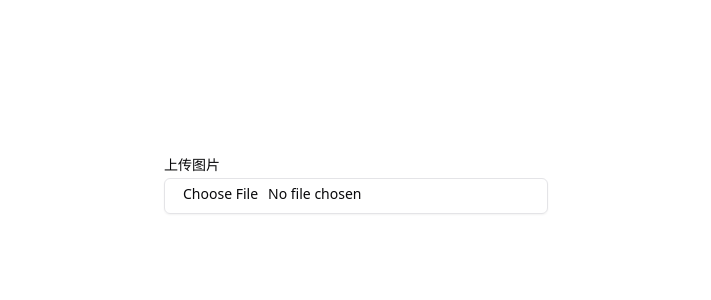
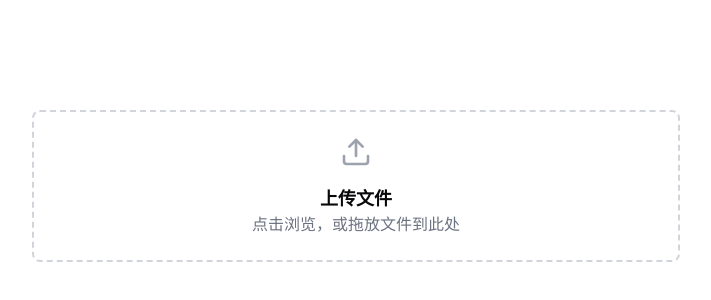
Before and after one commit to jonathanhu237/droplet-processing-app, a React (Vite) app in the folder frontend/: page / in a window 1280 px wide. Shown: the part 214-514 px from the top of the page, without its empty margins (284-995 px from the left). Built offline with nearby package versions, Linux system fonts and the light colour scheme.

Commit message:
feat: add file upload component with drag-and-drop support

```diff
--- a/frontend/package.json
+++ b/frontend/package.json
@@ -16,6 +16,7 @@
     "lucide-react": "^0.456.0",
     "react": "^18.3.1",
     "react-dom": "^18.3.1",
+    "react-dropzone": "^14.3.5",
     "tailwind-merge": "^2.5.4",
     "tailwindcss-animate": "^1.0.7"
   },
--- a/frontend/src/App.tsx
+++ b/frontend/src/App.tsx
@@ -1,15 +1,7 @@
-import { Input } from "./components/ui/input";
-import { Label } from "./components/ui/label";
+import UploadFile from "./components/upload-file";
 
 function App() {
-    return (
-        <div className="min-h-screen flex flex-col justify-center items-center">
-            <div className="grid w-full max-w-sm items-center gap-1.5">
-                <Label htmlFor="picture">上传图片</Label>
-                <Input id="picture" type="file" />
-            </div>
-        </div>
-    );
+    return <UploadFile />;
 }
 
 export default App;
--- /dev/null
+++ b/frontend/src/components/upload-file.tsx
@@ -0,0 +1,29 @@
+import UploadIcon from "./upload-icon";
+
+export default function UploadFile() {
+    return (
+        <div className="flex h-screen items-center justify-center">
+            <form
+                className="flex w-[648px] flex-col items-center justify-center rounded-lg border-2 border-dashed border-gray-300 p-6 cursor-pointer"
+                encType="multipart/form-data"
+            >
+                <input
+                    type="file"
+                    name="file"
+                    id="file"
+                    className="opacity-0 absolute"
+                    accept="audio/*,video/*"
+                    multiple={false}
+                />
+                <label
+                    htmlFor="file"
+                    className="flex flex-col items-center justify-center w-full h-full"
+                >
+                    <UploadIcon className="text-gray-400 h-8 w-8" />
+                    <p className="mt-4 text-lg font-semibold">上传文件</p>
+                    <p className="text-gray-500">点击浏览，或拖放文件到此处</p>
+                </label>
+            </form>
+        </div>
+    );
+}
--- /dev/null
+++ b/frontend/src/components/upload-icon.tsx
@@ -0,0 +1,25 @@
+import { SVGProps } from "react";
+import { JSX } from "react/jsx-runtime";
+
+export default function UploadIcon(
+    props: JSX.IntrinsicAttributes & SVGProps<SVGSVGElement>
+) {
+    return (
+        <svg
+            {...props}
+            xmlns="http://www.w3.org/2000/svg"
+            width="24"
+            height="24"
+            viewBox="0 0 24 24"
+            fill="none"
+            stroke="currentColor"
+            strokeWidth="2"
+            strokeLinecap="round"
+            strokeLinejoin="round"
+        >
+            <path d="M21 15v4a2 2 0 0 1-2 2H5a2 2 0 0 1-2-2v-4" />
+            <polyline points="17 8 12 3 7 8" />
+            <line x1="12" x2="12" y1="3" y2="15" />
+        </svg>
+    );
+}
```
Also changed, not shown: 1 other file (tests, documents, lock files or other folders).
